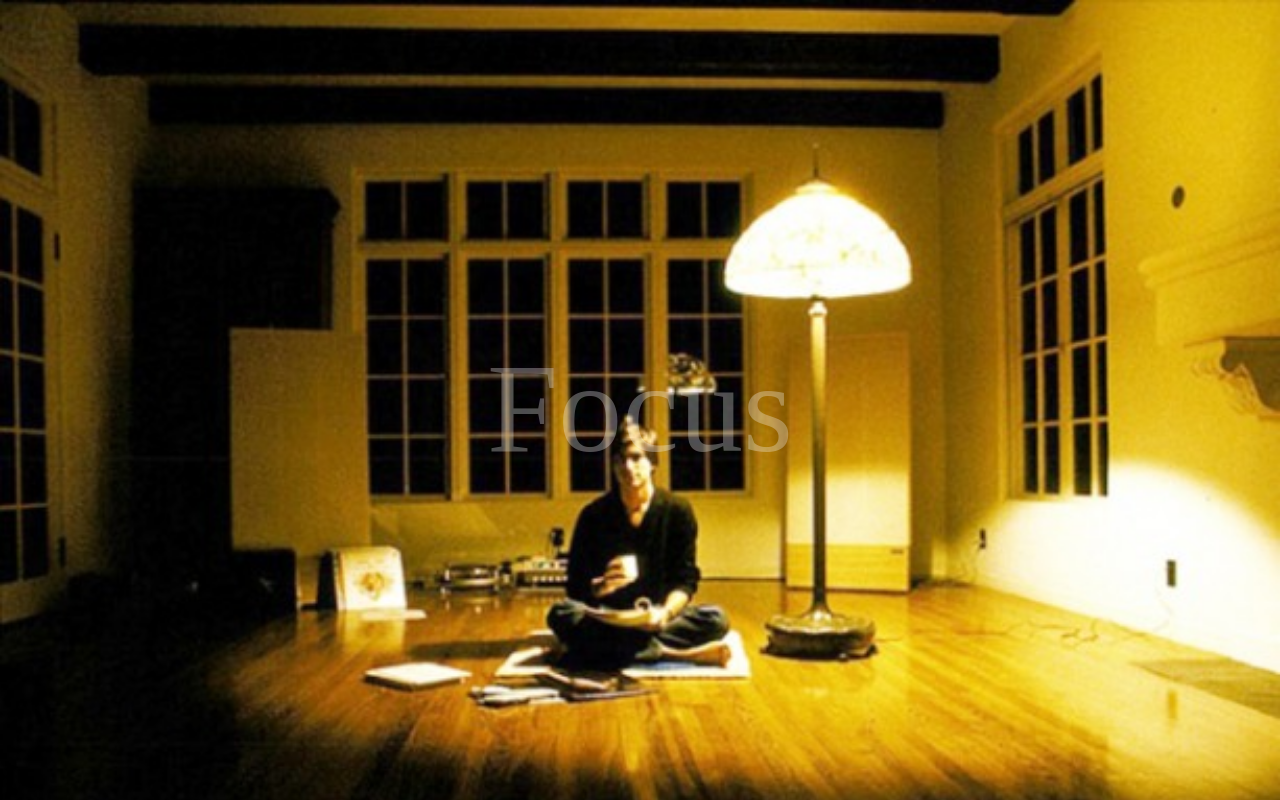
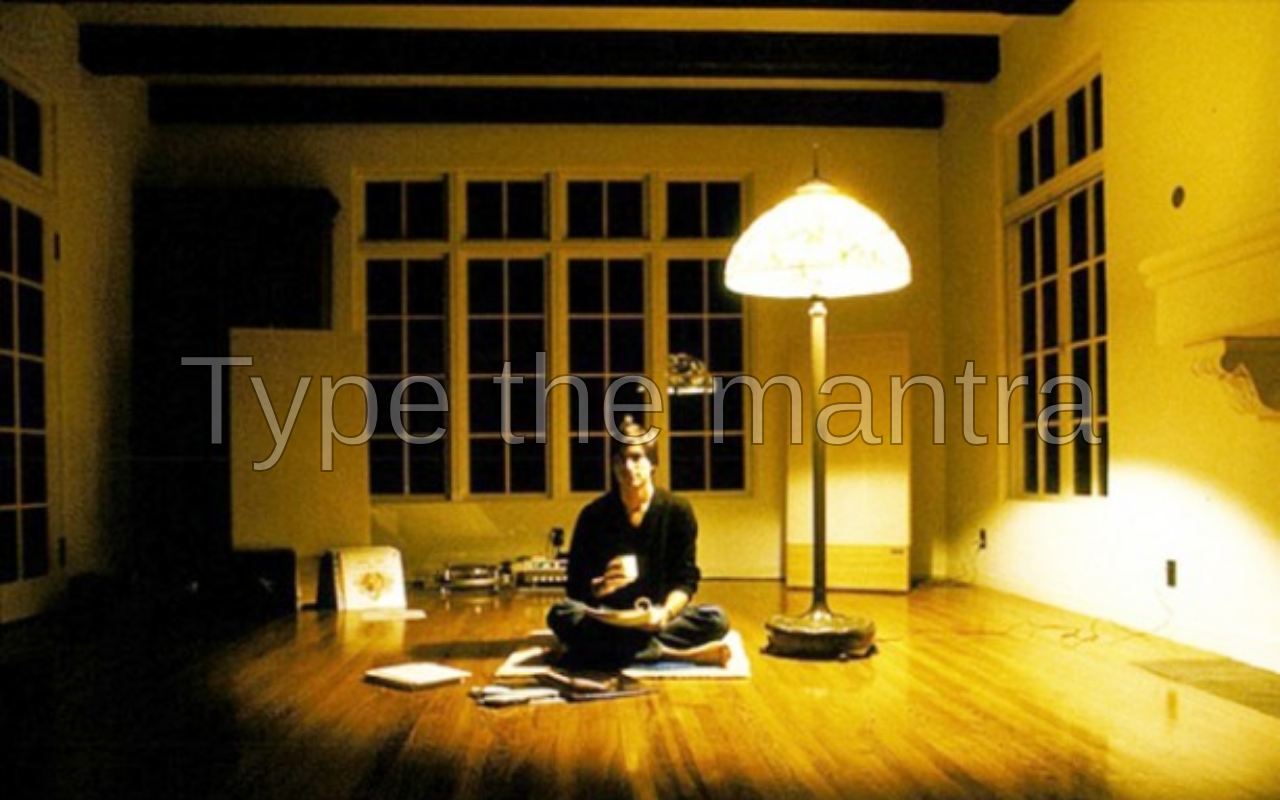
Before and after one commit to jdragonball/mantra-board-extension, a browser extension: page index.html in a window 1280 px wide. Drawn offline with Linux system fonts and the light colour scheme.

Commit message:
onload transition, onchange

```diff
--- a/css/style.css
+++ b/css/style.css
@@ -5,7 +5,12 @@ html, body {
 }
 
 body {
-  font-family: 'Noto Serif KR', serif;
+  font-family: 'Nanum Gothic', sans-serif;
+  font-size: 16px;
+
+  opacity: 0;
+  transition: opacity 1.3s;
+  -webkit-transition: opacity 1.3s; /* Safari */
 }
 
 .bg-img {
@@ -69,7 +74,9 @@ body {
   text-align: center;
   color: rgba(255, 255, 255);
   font-size: 8rem;
-  padding: 35px 20px 20px 20px;
+  line-height: 1.3;
+  -webkit-text-stroke: 2px rgba(0, 0, 0);
+  padding: .25em;
   white-space: pre-wrap;
 
   -moz-transition: all .5s;
--- a/index.html
+++ b/index.html
@@ -4,14 +4,14 @@
   <meta charset="UTF-8">
   <meta name="viewport" content="width=device-width, initial-scale=1.0">
   <title>New Tab</title>
-  <link rel="preload" href="https://fonts.googleapis.com/css2?family=Noto+Serif+KR:wght@400;600&display=swap" as="style">
+  <link rel="preload" href="https://fonts.googleapis.com/css2?family=Nanum+Gothic:wght@400;700&display=swap" as="style">
   <link rel="stylesheet" href="css/style.css">
 </head>
-<body>
+<body onload="document.body.style.opacity='1'">
   <div class="bg-img"></div>
   <div class="container">
     <div class="mantra-wrapper">
-      <div class="mantra" contenteditable=false spellcheck="false" placeholder="Focus"></div>
+      <div class="mantra" contenteditable=false spellcheck="false" placeholder="Type the mantra"></div>
     </div>
   </div>
 
--- a/js/index.js
+++ b/js/index.js
@@ -17,28 +17,38 @@ function init() {
     mantraBox.focus();
   });
 
-  // 만트라 포커스
+  // 만트라 포커스할때 배경 이미지 블러처리
   mantraBox.addEventListener("focus", (e) => {
     bgImg.classList.add("focus");
   });
 
-  // 엔터키 입력
+  // 만트라 입력 후 엔터키 입력
   mantraBox.addEventListener("keypress", (e) => {
     if (e.keyCode == 13) {
       if (!e.shiftKey) {
         e.preventDefault();
-        if (!mantraBox.textContent.trim()) {
-          mantraBox.innerHTML = "";
-        }
-        mantraBox.dispatchEvent(new Event("focusout"));
         mantraBox.setAttribute("contenteditable", false);
       }
     }
   });
 
-  // 새 만트라 입력후 포커스 아웃
+  // 만트라 입력 이벤트
+  mantraBox.addEventListener("input", (e) => {
+    console.log(e.target.textContent);
+    // 문자가 비어있는 경우
+    if (!mantraBox.textContent.trim()) {
+      mantraBox.innerHTML = "";
+    }
+  });
+
+  // 만트라 입력후 포커스 아웃
   mantraBox.addEventListener("focusout", (e) => {
-    localStorage.setItem(MANTRA_KEY, mantraBox.innerHTML);
+    // 문자가 비어있는 경우
+    if (!mantraBox.textContent.trim()) {
+      mantraBox.innerHTML = "";
+    }
+
+    localStorage.setItem(MANTRA_KEY, mantraBox.textContent);
     bgImg.classList.remove("focus");
   });
 };
```
